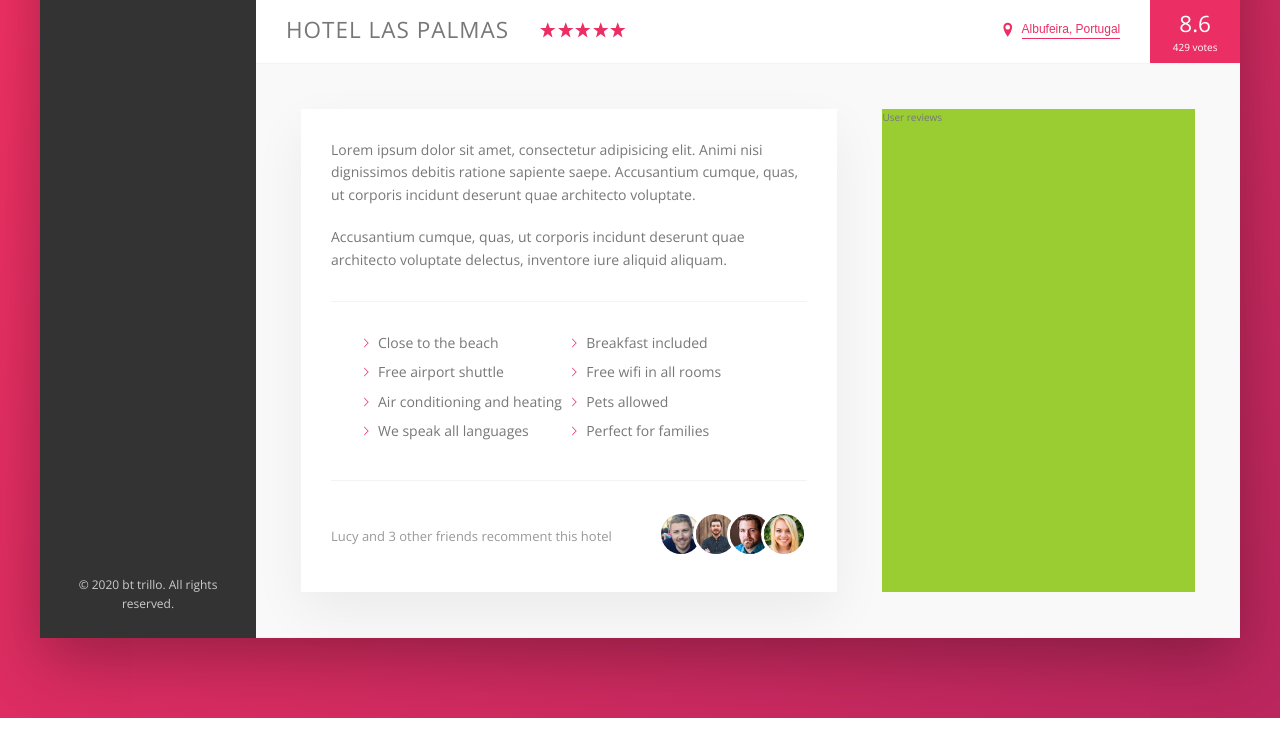
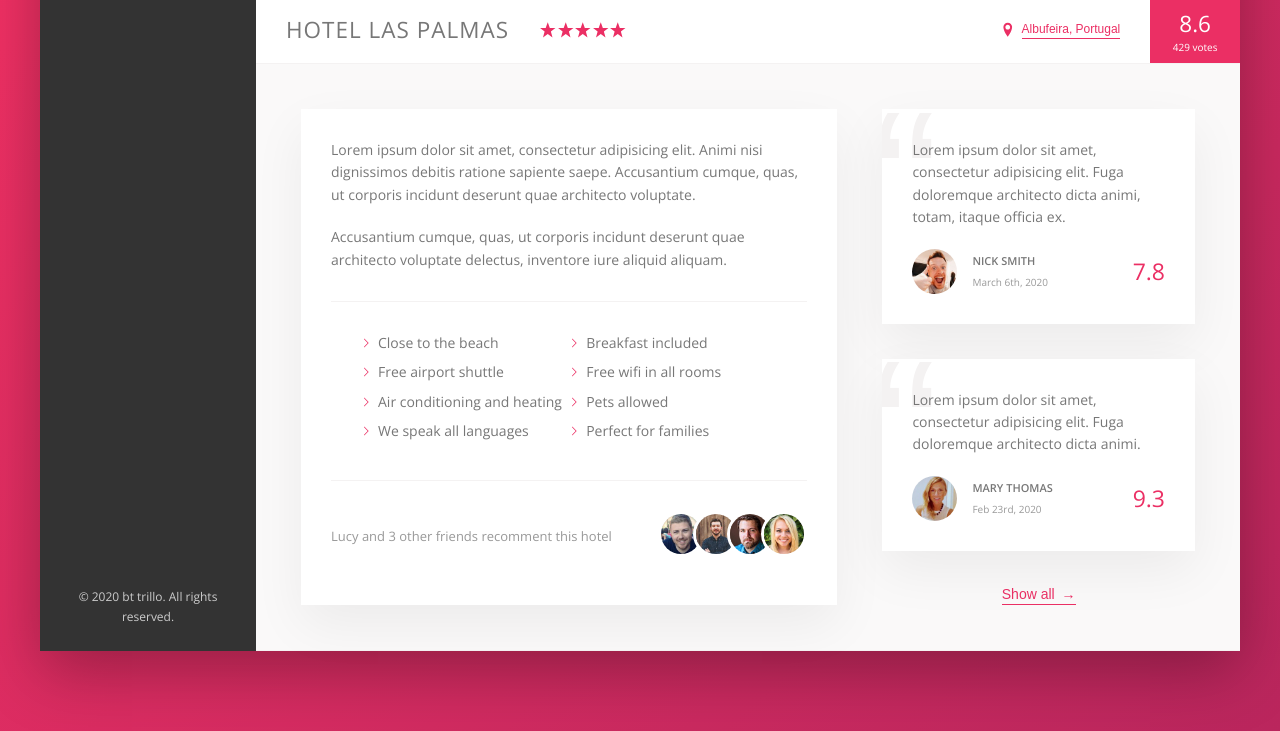
Before and after one commit to stacon/Udemy_Advanced_CSS_and_SASS, a website: page Trillo/index.html in a window 1280 px wide. Shown: the part 538-1269 px from the top of the page. Drawn offline with nearby package versions, Linux system fonts and the light colour scheme.

Commit message:
84. Building the User Reviews Section

```diff
--- a/Trillo/index.html
+++ b/Trillo/index.html
@@ -173,7 +173,50 @@
           </div>
 
           <div class="user-reviews">
-            User reviews
+            <figure class="review">
+              <blockquote class="review__text">
+                Lorem ipsum dolor sit amet, consectetur adipisicing elit. Fuga doloremque architecto dicta animi, totam,
+                itaque officia ex.
+              </blockquote>
+              <figcaption class="review__user">
+                <img src="img/user-1.jpg" alt="User 1" class="review__photo">
+                <div class="review__user-box">
+                  <p class="review__user-name">
+                    Nick Smith
+                  </p>
+                  <p class="review__user-date">
+                    March 6th, 2020
+                  </p>
+
+                </div>
+                <div class="review__rating">
+                  7.8
+                </div>
+              </figcaption>
+            </figure>
+
+            <figure class="review">
+              <blockquote class="review__text">
+                Lorem ipsum dolor sit amet, consectetur adipisicing elit. Fuga doloremque architecto dicta animi.
+              </blockquote>
+              <figcaption class="review__user">
+                <img src="img/user-2.jpg" alt="User 1" class="review__photo">
+                <div class="review__user-box">
+                  <p class="review__user-name">
+                    Mary Thomas
+                  </p>
+                  <p class="review__user-date">
+                    Feb 23rd, 2020
+                  </p>
+                </div>
+                <div class="review__rating">
+                  9.3
+                </div>
+              </figcaption>
+            </figure>
+            <button class="btn-inline">
+              Show all <span>&rarr;</span>
+            </button>
           </div>
 
         </div>
--- a/Trillo/sass/_components.scss
+++ b/Trillo/sass/_components.scss
@@ -277,8 +277,17 @@
   cursor: pointer;
   transition: all .2s;
 
+  & span {
+    margin-left: 3px;
+    transition: margin-left .2s;
+  }
+
   &:hover {
     color: var(--color-grey-dark-1);
+
+    span {
+      margin-left: 8px;
+    }
   }
 
   &:focus {
@@ -378,3 +387,66 @@
   }
 
 }
+
+/////////////////////////////////////
+// REVIEWS
+.review {
+  background-color: #FFF;
+  box-shadow: var(--shadow-light);
+  padding: 3rem;
+  margin-bottom: 3.5rem;
+  position: relative;
+  overflow: hidden;
+
+  &__text {
+    margin-bottom: 2rem;
+    z-index: 10;
+    position: relative;
+  }
+
+  &__user {
+    display: flex;
+    align-items: center;
+  }
+
+  &__photo {
+    height: 4.5rem;
+    width: 4.5rem;
+    border-radius: 50%;
+    margin-right: 1.5rem;
+  }
+
+  &__user-box {
+    margin-right: auto;
+  }
+
+  &__user-name {
+    font-size: 1.1rem;
+    font-weight: 600;
+    text-transform: uppercase;
+    margin-bottom: .4rem;
+  }
+
+  &__user-date {
+    font-size: 1rem;
+    color: var(--color-grey-dark-3);
+  }
+
+  &__rating {
+    color: var(--color-primary);
+    font-size: 2.3rem;
+    font-weight: 300;
+  }
+
+  &::before {
+    content:"\201C";
+    position: absolute;
+    top: -2.75rem;
+    left: -1rem;
+    line-height: 1;
+    font-size: 20rem;
+    color: var(--color-grey-light-2);
+    font-family: sans-serif;
+    z-index: 1;
+  }
+}
--- a/Trillo/sass/_layout.scss
+++ b/Trillo/sass/_layout.scss
@@ -38,6 +38,7 @@
 }
 
 .detail {
+  font-size: 1.4rem;
   display: flex;
   padding: 4.5rem;
   background-color: var(--color-grey-light-1);
@@ -54,6 +55,9 @@
 }
 
 .user-reviews {
-  background-color: yellowgreen;
   flex: 1;
+
+  display: flex;
+  flex-direction: column;
+  align-items: center;
 }
```
Also changed, not shown: Trillo/css/style.css.
